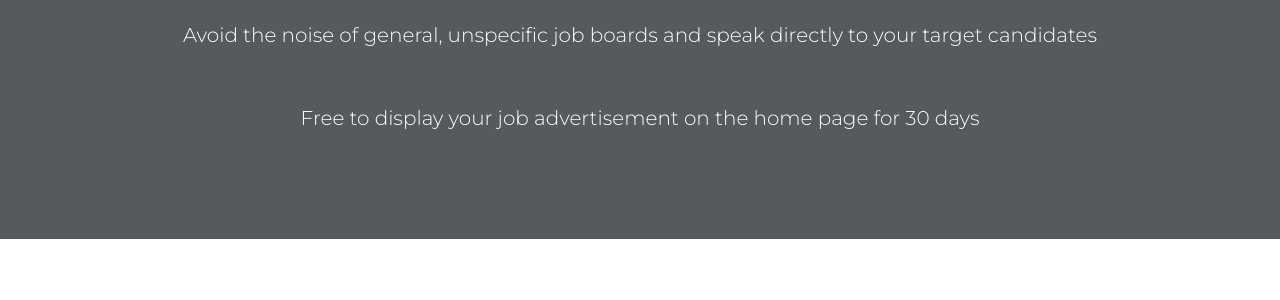
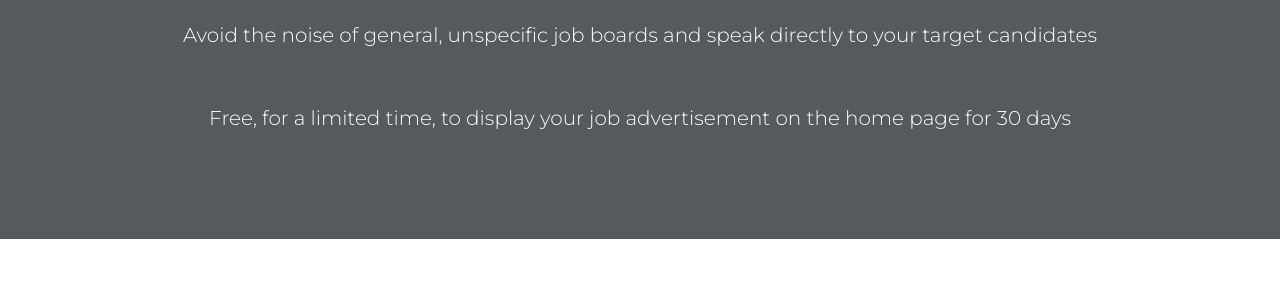
Before and after one commit to bodowd/chirole, a Flask app: page /post_job in a window 1280 px wide. Shown: the part 324-624 px from the top of the page. Run offline with Flask 2, Linux system fonts and the light colour scheme; parts of the project's set-up code (start-up, migrations or seed data) failed here and were passed over; some libraries are stand-ins or nearby versions.

Commit message:
add limited time

```diff
--- a/app/templates/post_job.html
+++ b/app/templates/post_job.html
@@ -9,7 +9,7 @@
                 </br>
                 <p>Avoid the noise of general, unspecific job boards and speak directly to your target candidates</p>
                 </br>
-                <p>Free to display your job advertisement on the home page for 30 days</p>
+                <p>Free, for a limited time, to display your job advertisement on the home page for 30 days</p>
             </div>
 		</div>
     </section>
```
